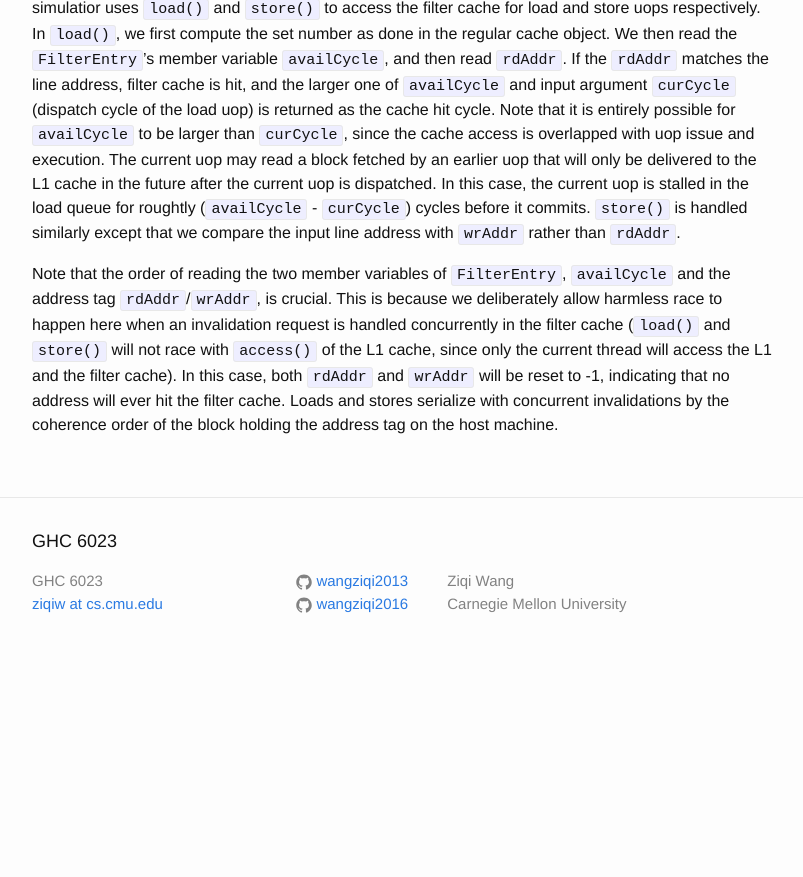
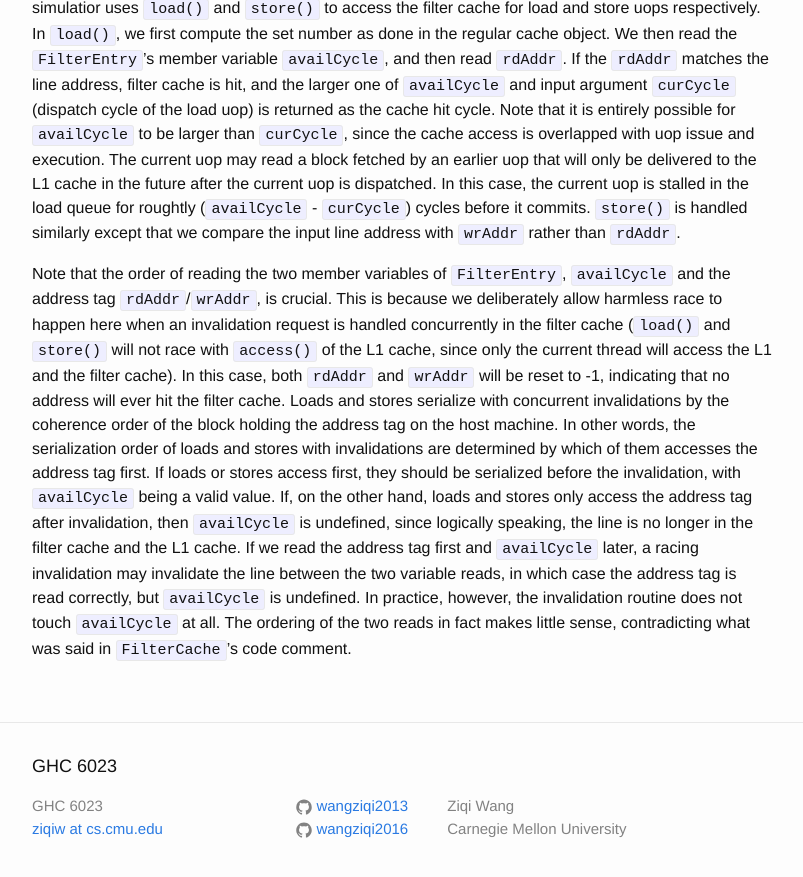
Before and after one commit to wangziqi2013/wangziqi2013.github.io, a Jekyll site: the page built from _posts/2020-01-09-understand-zsim-cache-cc.markdown, in a window 1280 px wide and 900 px high, scrolled down 9106 px. Shown: the top 877 px of the window, without its empty margins (238-1041 px from the left). Built offline with Jekyll 4.4.1, drawn with Linux system fonts in a browser that asks for light colours; before the commit the page ends 9781 px from its top, so only the background shows below that.

Commit message:
Finish ordering

```diff
--- a/_posts/2020-01-09-understand-zsim-cache-cc.markdown
+++ b/_posts/2020-01-09-understand-zsim-cache-cc.markdown
@@ -354,4 +354,12 @@ is crucial. This is because we deliberately allow harmless race to happen here w
 concurrently in the filter cache (`load()` and `store()` will not race with `access()` of the L1 cache, since only the
 current thread will access the L1 and the filter cache). In this case, both `rdAddr` and `wrAddr` will be reset to -1,
 indicating that no address will ever hit the filter cache. Loads and stores serialize with concurrent invalidations by
-the coherence order of the block holding the address tag on the host machine.
+the coherence order of the block holding the address tag on the host machine. In other words, the serialization order
+of loads and stores with invalidations are determined by which of them accesses the address tag first. If loads
+or stores access first, they should be serialized before the invalidation, with `availCycle` being a valid value.
+If, on the other hand, loads and stores only access the address tag after invalidation, then `availCycle` is undefined,
+since logically speaking, the line is no longer in the filter cache and the L1 cache. If we read the address tag first
+and `availCycle` later, a racing invalidation may invalidate the line between the two variable reads, in which case the
+address tag is read correctly, but `availCycle` is undefined. In practice, however, the invalidation routine does not
+touch `availCycle` at all. The ordering of the two reads in fact makes little sense, contradicting what was said in
+`FilterCache`'s code comment.
```
